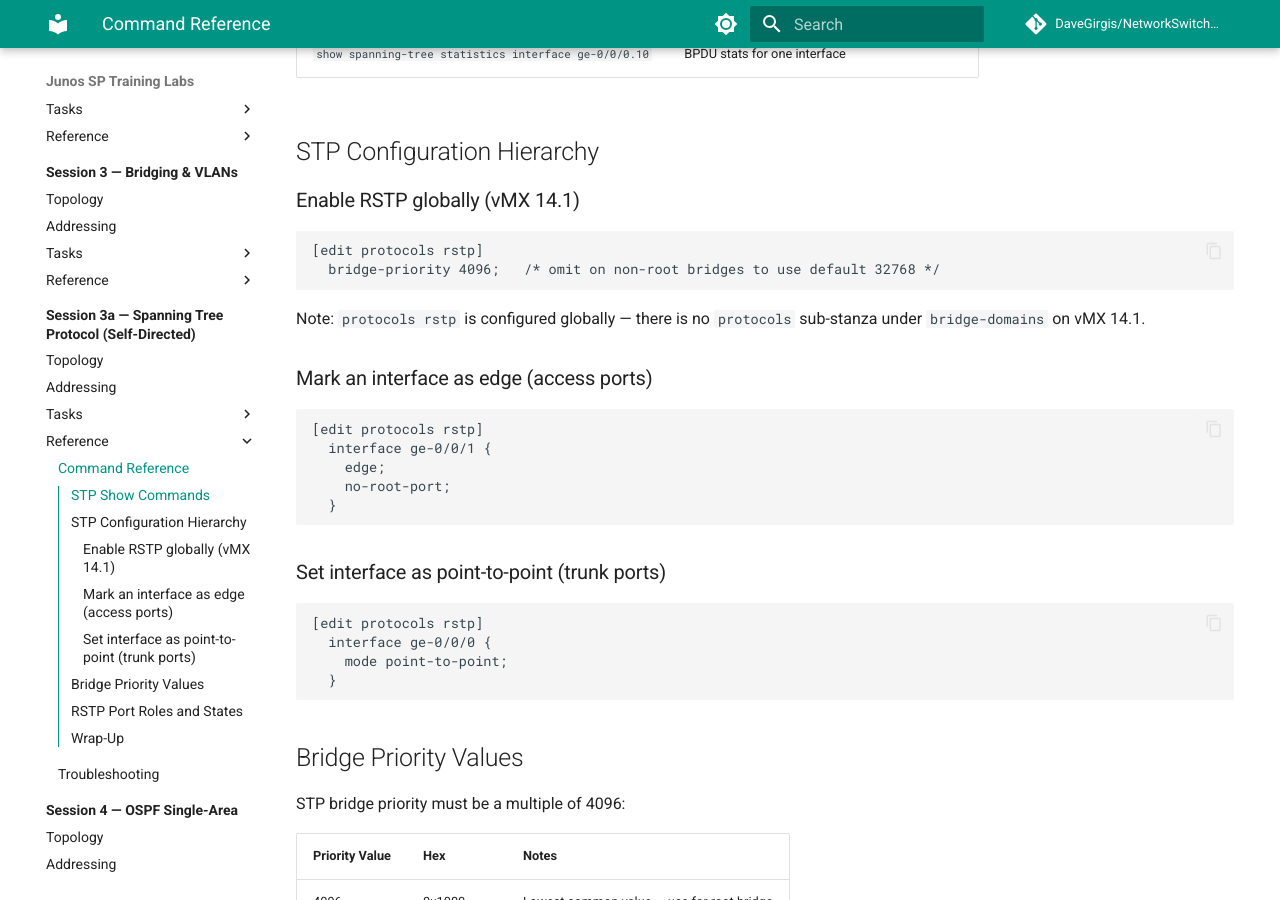
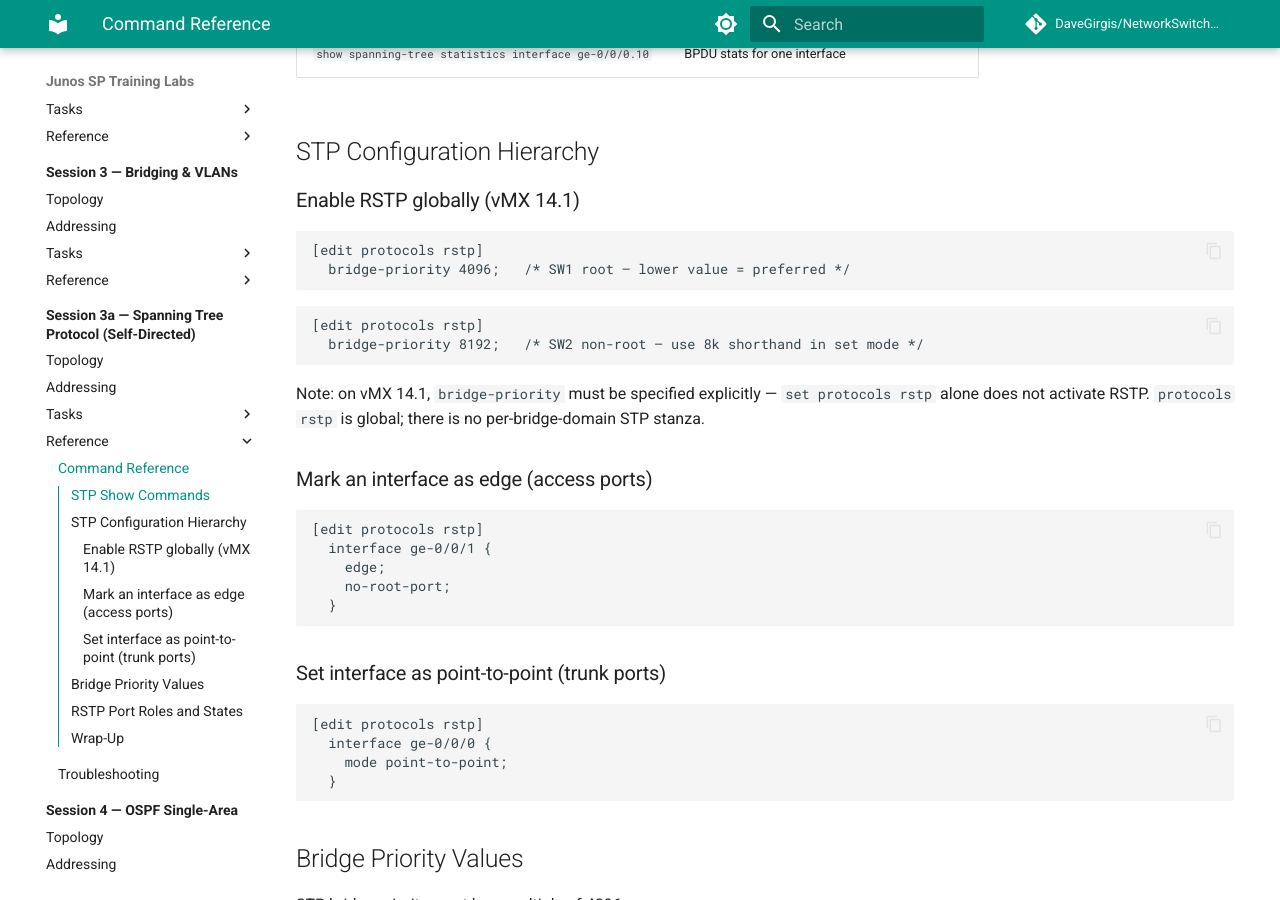
Before and after one commit to DaveGirgis/NetworkSwitchLab-JUNOS, an MkDocs documentation site: the page built from docs/session3a/reference/commands.md, in a window 1280 px wide and 900 px high, scrolled down 381 px. Built offline with MkDocs 1.6.1 and Material for MkDocs 9.7.7, drawn with Linux system fonts in a browser that asks for light colours; comment, search, counter and statistics services are not loaded.

Commit message:
Fix RSTP: bridge-priority required on both switches; SW2 uses 8k (8192)
On vMX 14.1, set protocols rstp alone does not activate RSTP.
bridge-priority must be explicitly set. SW2 uses 8k shorthand for 8192.

Co-Authored-By: Claude Sonnet 4.6 <noreply@anthropic.com>

````diff
--- a/docs/session3a/reference/commands.md
+++ b/docs/session3a/reference/commands.md
@@ -14,10 +14,14 @@
 ### Enable RSTP globally (vMX 14.1)
 ```junos
 [edit protocols rstp]
-  bridge-priority 4096;   /* omit on non-root bridges to use default 32768 */
+  bridge-priority 4096;   /* SW1 root — lower value = preferred */
+```
+```junos
+[edit protocols rstp]
+  bridge-priority 8192;   /* SW2 non-root — use 8k shorthand in set mode */
 ```
 
-Note: `protocols rstp` is configured globally — there is no `protocols` sub-stanza under `bridge-domains` on vMX 14.1.
+Note: on vMX 14.1, `bridge-priority` must be specified explicitly — `set protocols rstp` alone does not activate RSTP. `protocols rstp` is global; there is no per-bridge-domain STP stanza.
 
 ### Mark an interface as edge (access ports)
 ```junos
````
Also changed, not shown: docs/session3a/addressing.md (+1 -1 lines), docs/session3a/tasks/part1.md (+3 -3 lines).
